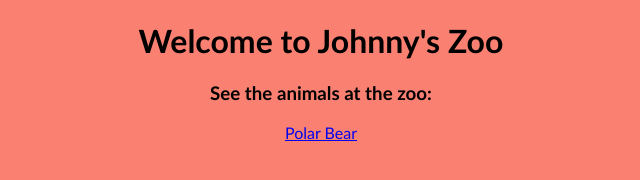
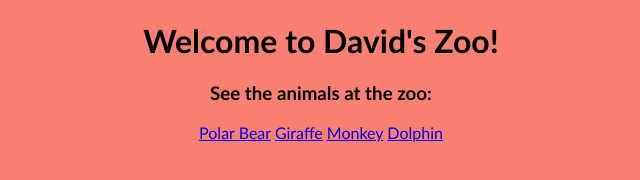
Before and after one commit to DavidY-23/Assignment1_Zoo, a plain HTML site: page index.html in a window 1280 px wide. Shown: the whole page, without its empty margins (319-959 px from the left). Drawn offline with Linux system fonts and the light colour scheme.

Commit message:
Added the 4 animals

```diff
--- a/index.html
+++ b/index.html
@@ -1,12 +1,15 @@
 <!DOCTYPE html>
 <head>
-  <title>Johnny's Zoo</title>
+  <title>David's Zoo</title>
   <link rel="stylesheet" type="text/css" href="css/index.css">
 </head>
 <body>
-  <h1>Welcome to Johnny's Zoo</h1>
+  <h1>Welcome to David's Zoo!</h1>
   <h3>See the animals at the zoo:</h3>
   <div class="link">
-    <a href="polar-bear.html">Polar Bear</a>
+    <a href="polar-bear.html" target="_blank">Polar Bear</a>
+    <a href="giraffe.html" target="_blank">Giraffe</a>
+    <a href="Monkey.html" target="_blank">Monkey</a>
+    <a href="Dolphin.html" target="_blank">Dolphin</a>
   </div>
 </body>
```
